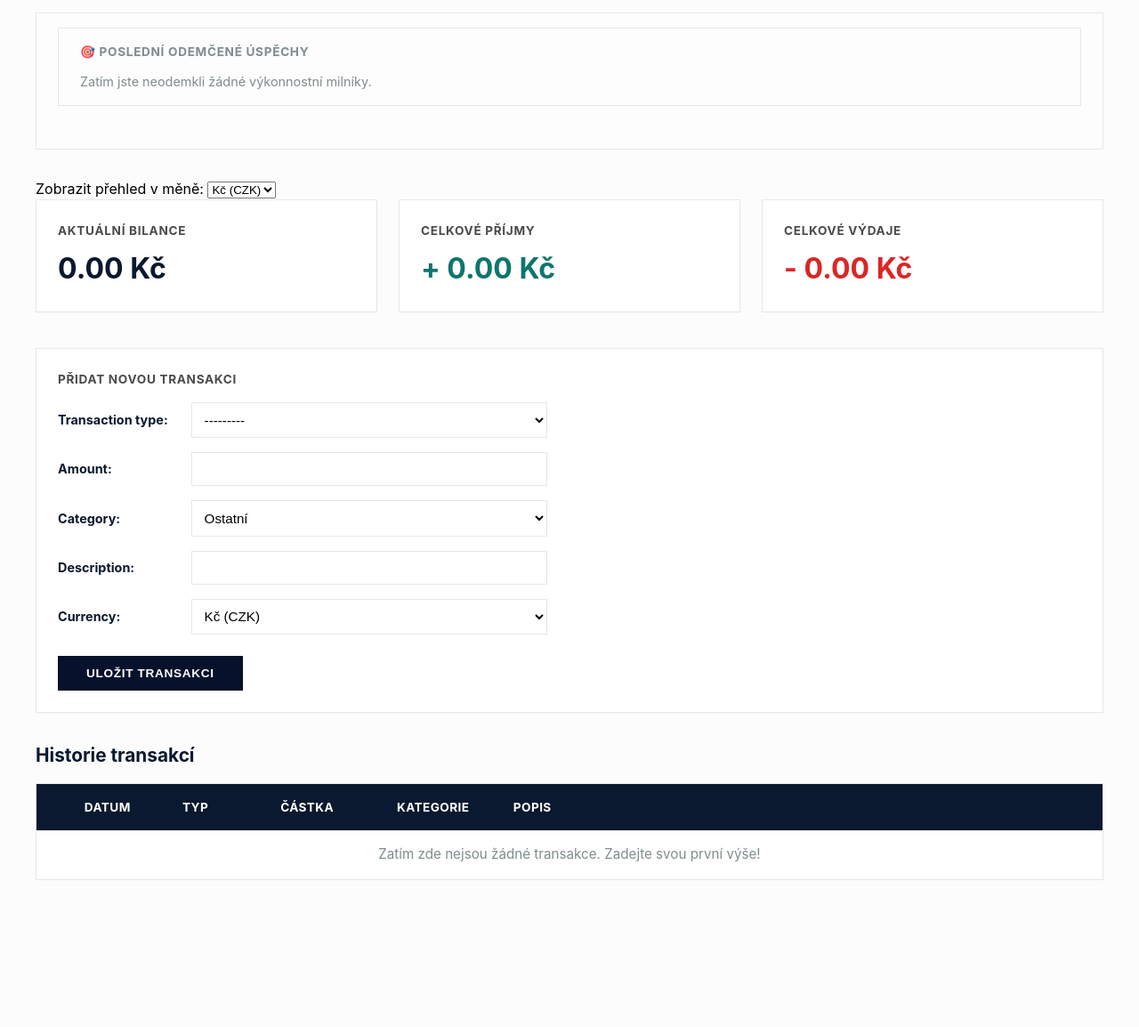
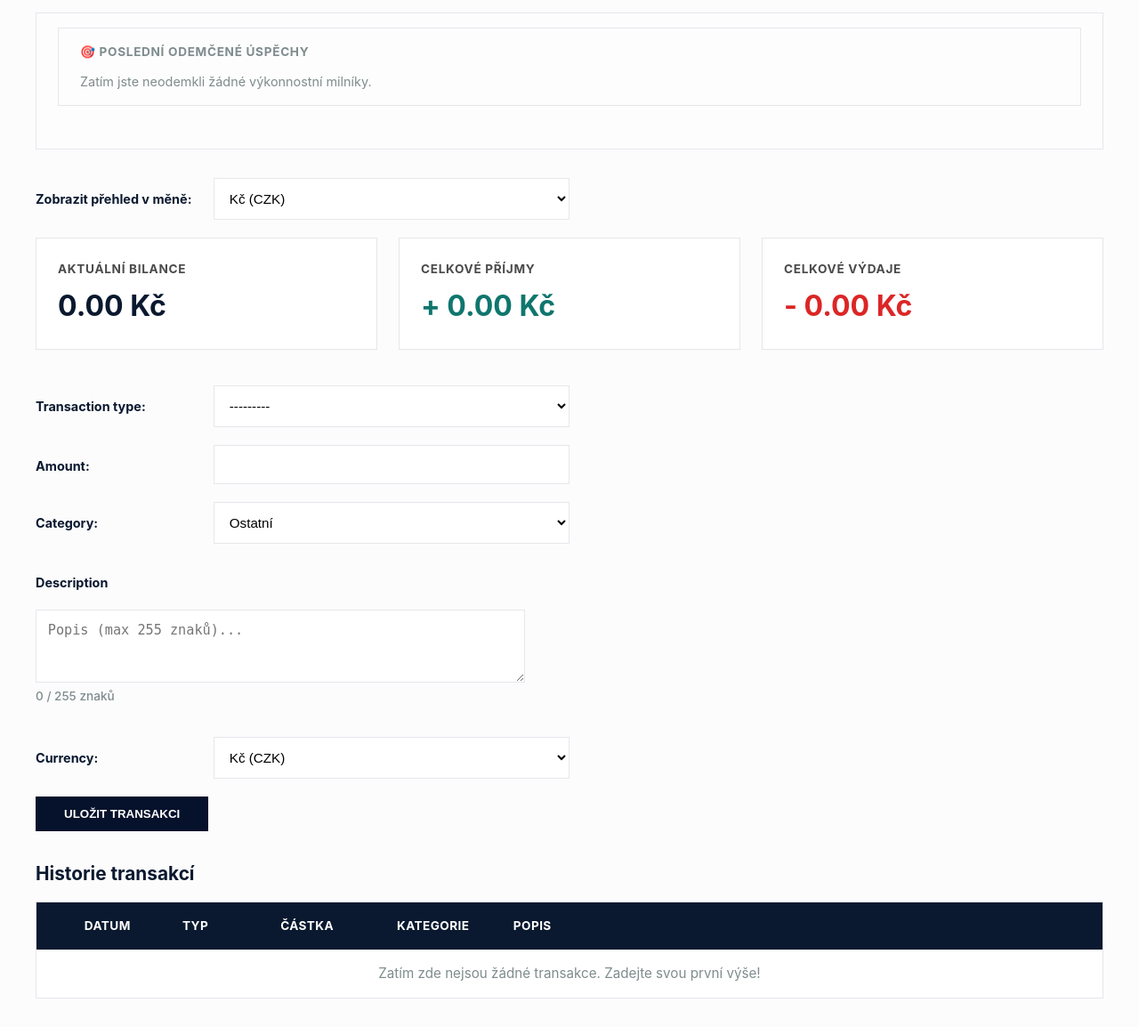
Before and after one commit to Art1mod/financial-manager, a Django app: page /dashboard/ in a window 1280 px wide. Shown: the part 245-1399 px from the top of the page at 89% size. Before the commit the page ends 1234 px from the top, so only its background shows below. Run offline with Django 5.2, Linux system fonts and the light colour scheme; the visitor is signed in with stand-in values (Sample User, id 1); data that the repository does not hold is empty.

Commit message:
feat: add dynamic character counter and refactor transaction form layout and style.

```diff
--- a/budget/forms.py
+++ b/budget/forms.py
@@ -2,6 +2,19 @@ from django import forms
 from .models import Transaction
 
 class TransactionForm(forms.ModelForm):
+    def __init__(self, *args, **kwargs):
+        super().__init__(*args, **kwargs)
+        limit = self.fields['description'].max_length
+        self.fields['description'].widget.attrs.update({
+            'rows': 3,
+            'maxlength': limit,
+            'data-max-length': limit,
+            'placeholder': f'Popis (max {limit} znaků)...'
+        })
+
     class Meta:
         model = Transaction
         fields = ['transaction_type', 'amount', 'category', 'description', 'currency']
+        widgets = {
+            'description': forms.Textarea(),
+        }
--- a/budget/static/budget/css/dashboard.css
+++ b/budget/static/budget/css/dashboard.css
@@ -290,72 +290,79 @@ body::after {
     color: #0a192f;
 }
 
-
 /* ==========================================================================
    8. TRANSACTION INTAKE FORM
    ========================================================================== */
 
-/* Form wrapper wrapper base parameters alignment settings */
-.card #transaction-form {
+#transaction-form {
     margin-top: 1rem;
 }
 
-/* Automatic responsive label/input rows styling setup alignment */
-.card #transaction-form p {
+/* Grid layout for all form rows (Labels on left, inputs on right) */
+#transaction-form p, .form-row {
     display: grid;
-    grid-template-columns: 150px 1fr;
-    align-items: center;
-    margin-bottom: 1rem;
+    grid-template-columns: 200px 1fr;
+    align-items: start;
+    margin-bottom: 1.25rem;
 }
 
-/* Input category fields field labels labels identifiers tags descriptors */
-.card #transaction-form label {
+/* Styling for all form labels */
+#transaction-form label, .form-group label {
     font-weight: 700;
     color: #0a192f;
     font-size: 0.9rem;
+    padding-top: 0.8rem;
 }
 
-/* Standard select drops fields dropdown boxes and textual boxes */
-.card #transaction-form input,
-.card #transaction-form select {
-    padding: 0.6rem;
+/* Universal input/select/textarea styling */
+.form-control, #transaction-form input, #transaction-form select, #transaction-form textarea {
+    padding: 0.8rem;
     border: 1px solid #e5e7eb;
     background-color: #ffffff;
     font-size: 0.95rem;
     width: 100%;
     max-width: 400px;
     box-sizing: border-box;
+    display: block;
+    transition: border-color 0.2s ease;
 }
 
-/* Focus bounding outlines highlight indicator parameters properties */
-.card #transaction-form input:focus,
-.card #transaction-form select:focus {
+/* Input focus states */
+.form-control:focus, #transaction-form input:focus, #transaction-form select:focus, #transaction-form textarea:focus {
     outline: none;
     border-color: #0a192f;
 }
 
-/* Main primary save form transaction call-to-action button properties */
-.card #transaction-form button[type="submit"] {
-    background: #06122b !important;
-    color: #ffffff !important;
-    border-radius: 0px !important;
-    padding: 0.75rem 2rem !important;
+/* Specific textarea override for more width */
+#transaction-form textarea {
+    max-width: 550px;
+    resize: vertical;
+}
+
+/* Character counter text style */
+#char-counter {
+    display: block;
+    color: #7f8c8d;
+    margin-top: 5px;
+    font-size: 0.85rem;
+    font-weight: 500;
+}
+
+/* Submit button appearance */
+#transaction-form button[type="submit"] {
+    background: #06122b;
+    color: #ffffff;
+    border: none;
+    padding: 0.75rem 2rem;
     font-weight: 700;
     text-transform: uppercase;
-    letter-spacing: 0.05em;
-    font-size: 0.85rem;
-    margin-top: 0.5rem;
-    border: none !important;
-    outline: none !important;
     cursor: pointer;
     transition: background-color 0.2s ease;
 }
 
-/* Hover state parameter configurations values */
-.card #transaction-form button[type="submit"]:hover {
-    background: #0f2b67 !important;
+#transaction-form button[type="submit"]:hover {
+    background: #0f2b67;
 }
-
 
 /* ==========================================================================
    9. TRANSACTION HISTORY LOG TABLE
--- a/budget/static/budget/js/dashboard.js
+++ b/budget/static/budget/js/dashboard.js
@@ -55,6 +55,23 @@ function deleteTransaction(transactionId) {
         }
     });
 }
+
+document.addEventListener('DOMContentLoaded', function() {
+    const descField = document.querySelector('textarea[name="description"]');
+    const counter = document.getElementById('char-counter');
+
+    if (descField && counter) {
+        const limit = descField.getAttribute('data-max-length') || 255;
+
+        descField.addEventListener('input', function() {
+            const currentLength = descField.value.length;
+            counter.innerText = `${currentLength} / ${limit} znaků`;
+
+            // Optional: red color for nearing limit
+            counter.style.color = (currentLength >= limit) ? '#dc2626' : '#7f8c8d';
+        });
+    }
+});
 
 // ==========================================
 // 3. EVENT LISTENERS (The "Input" Handlers)
--- a/budget/templates/budget/dashboard.html
+++ b/budget/templates/budget/dashboard.html
@@ -27,7 +27,7 @@
             {% render_recent_achievements user %}
         </div>
 
-        <div class="form-group">
+        <div class="form-group form-row">
             <label for="id_currency">Zobrazit přehled v měně:</label>
             <select name="currency" id="id_currency" class="form-control">
                 <option value="CZK" {% if selected_currency == 'CZK' %}selected{% endif %}>Kč (CZK)</option>
@@ -57,14 +57,28 @@
             </div>
         </div>
 
-        <div class="card">
-            <h3>Přidat novou transakci</h3>
-            <form method="post" id="transaction-form">
-                {% csrf_token %}
-                {{ form.as_p }}
-                <button type="submit">Uložit transakci</button>
-            </form>
-        </div>
+        <form method="post" id="transaction-form">
+            {% csrf_token %}
+
+            {% for field in form %}
+                {% if field.name == 'description' %}
+                    <p class="form-row">
+                        <label for="{{ field.id_for_label }}">{{ field.label }}</label>
+                        <div>
+                            {{ field }}
+                            <small id="char-counter">0 / 255 znaků</small>
+                        </div>
+                    </p>
+                {% else %}
+                    <p>
+                        {{ field.label_tag }}
+                        {{ field }}
+                    </p>
+                {% endif %}
+            {% endfor %}
+
+            <button type="submit">Uložit transakci</button>
+        </form>
 
         <h3>Historie transakcí</h3>
         <table>
```
Also changed, not shown: other parts of budget/static/budget/css/dashboard.css (+9 -30 lines).
